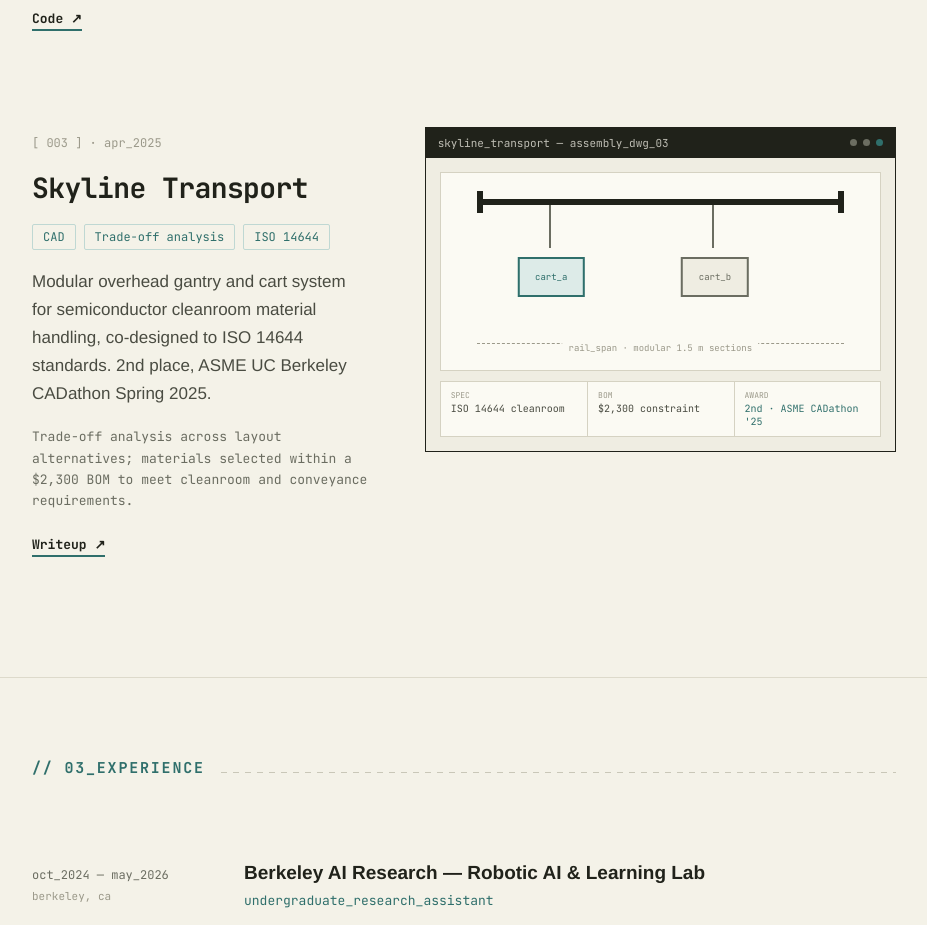
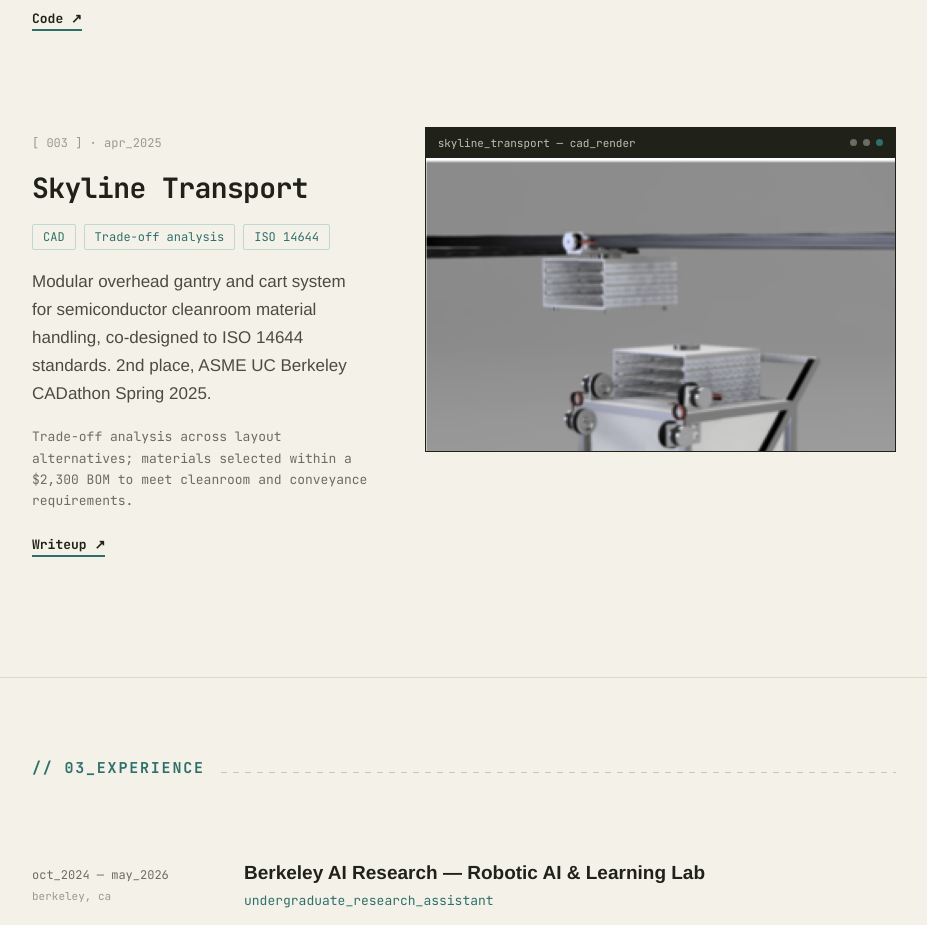
Before and after one commit to KangJustin/Justin-Kang-Portfolio, a React (Vite) app: page / in a window 1280 px wide. Shown: the part 1900-2825 px from the top of the page, without its empty margins (296-1223 px from the left). Built offline with nearby package versions, Linux system fonts and the light colour scheme.

Commit message:
Skyline preview: real CAD render from proposal cover
Co-Authored-By: Claude Fable 5 <noreply@anthropic.com>

```diff
--- a/src/data/projects.ts
+++ b/src/data/projects.ts
@@ -48,8 +48,8 @@ export const projects: Project[] = [
     desc: 'Modular overhead gantry and cart system for semiconductor cleanroom material handling, co-designed to ISO 14644 standards. 2nd place, ASME UC Berkeley CADathon Spring 2025.',
     proof:
       'Trade-off analysis across layout alternatives; materials selected within a $2,300 BOM to meet cleanroom and conveyance requirements.',
-    windowTitle: 'skyline_transport — assembly_dwg_03',
-    preview: { kind: 'mock', mock: 'skyline' },
+    windowTitle: 'skyline_transport — cad_render',
+    preview: { kind: 'image', src: '/projects/skyline-cover.png' },
     links: [{ label: 'Writeup ↗', href: '/skyline-transport-writeup.pdf', primary: true }],
   },
 ]
```
Also changed, not shown: public/projects/skyline-cover.png (added).
